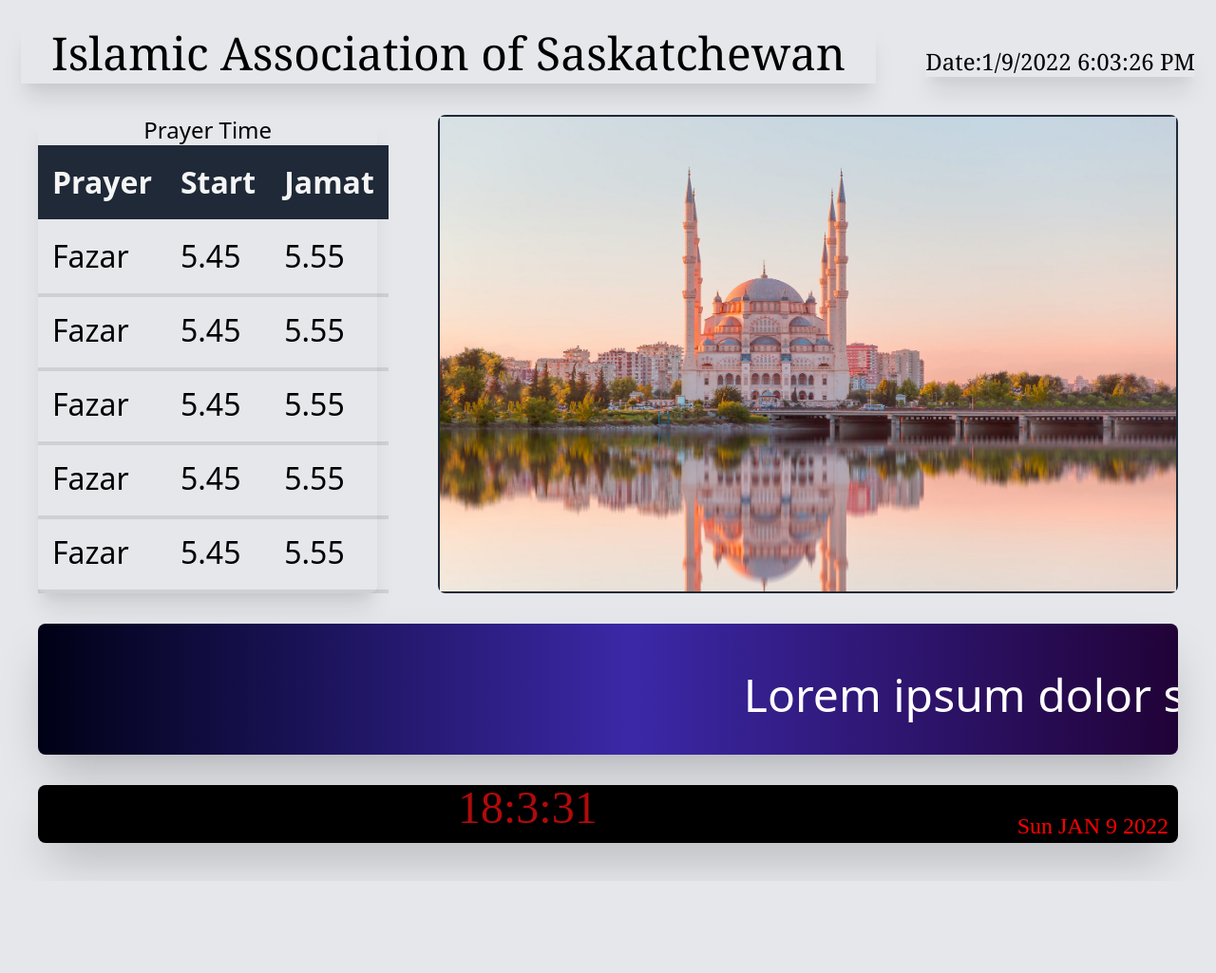
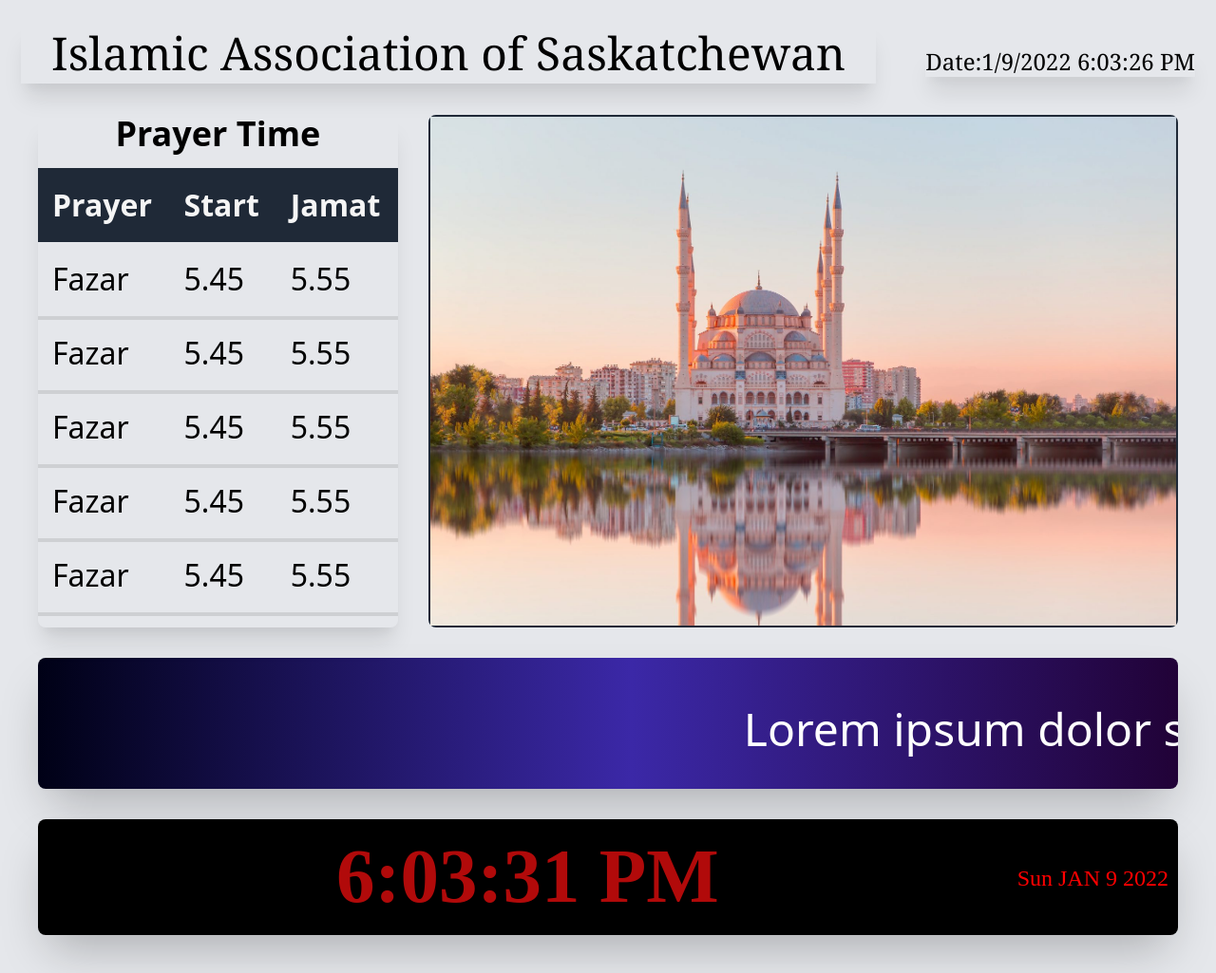
Before and after one commit to zawadzamil/mosque_display, a plain HTML site: page index.html in a window 1280 px wide. Shown: the whole page at 95% size. Before the commit the page ends 928 px from the top, so only its background shows below. Drawn offline with nearby package versions, Linux system fonts and the light colour scheme; a small style sheet from the web is missing.

Commit message:
second commit

```diff
--- a/css/style.css
+++ b/css/style.css
@@ -16,6 +16,7 @@
   table{
       width: 100%;
       font-size: 2em;
+
   }
   td{
     box-shadow: rgba(0, 0, 0, 0.102) 0px 4px 0px;
@@ -25,7 +26,7 @@
   img{
       width: 100%;
       max-height: 500px;
-      min-height: 500px;
+      min-height: 536px;
   }
 
   .scrolling {
@@ -63,13 +64,15 @@
 #time{
     color: rgb(177, 10, 10);
     font-family: serif;
+    font-size: 81px;
 }
 #dateBottom{
     position: relative;
-    float: right;
+    float:right;
     color: red;
-    margin-top: 25px;
+    margin-top: 44px;
     padding-right: 10px;
     font-size: x-large;
     font-family: serif;
+    ;
 }
--- a/index.html
+++ b/index.html
@@ -22,12 +22,12 @@
             <span class=" ml-12 text-2xl shadow-xl    ">Date:<span id="date"></span></span>
         </p>
     </div>
-    <div class="min-h-screen flex item-center text-center">
+    <div class="min-h-screen  item-center text-center">
         <div class="flex-1 max-w-8xl p-10">
-            <div class="grid  grid-cols-3 gap-16 grid-flow-row ">
-                <div class="  shadow-xl rounded-lg ">
-                    <h1 class="text-2xl">Prayer Time</h1>
-                    <table class="table-auto w-2/2">
+            <div class="grid grid-cols-1 md:grid-cols-1 lg:grid-cols-3  gap-8 grid-flow-row ">
+                <div class="  shadow-xl rounded-lg   ">
+                    <h1 class="text-4xl font-bold pb-4">Prayer Time</h1>
+                    <table class="table-auto  sm:w-full ">
                         <thead class="bg-gray-800">
                             <tr>
                                 <th>Prayer</th>
@@ -66,7 +66,7 @@
                     </table>
 
                 </div>
-                <div class=" col-span-2  border-2 border-gray-800 rounded-lg  ">
+                <div class=" col-span-2  border-2 border-gray-800 rounded-lg   ">
 
                         <img class="mySlides"  src="assets/images/m1.jpg">
                         <img class="mySlides"  src="assets/images/m2.jpg">
@@ -92,7 +92,7 @@
             </div>
             <div class="grid  grid-cols-1 bg-black mt-8   shadow-2xl rounded-lg grid-flow-row mt-8 ">
                 <div class="">
-                    <span id="time" class="text-5xl  ">
+                    <span id="time" class="  font-bold  ">
 
                     </span>
                     <span id = "dateBottom" >DDDD</span>
--- a/js/app.js
+++ b/js/app.js
@@ -23,7 +23,8 @@
 let time;
 setInterval(() => {
   a = new Date();
-  time = a.getHours() + ':' + a.getMinutes() + ':' + a.getSeconds();
+  let time = a.toLocaleTimeString();
+ // time = a.getHours() + ':' + a.getMinutes() + ':' + a.getSeconds();
   document.getElementById('time').innerHTML = time;
 }, 1000);
 
```
